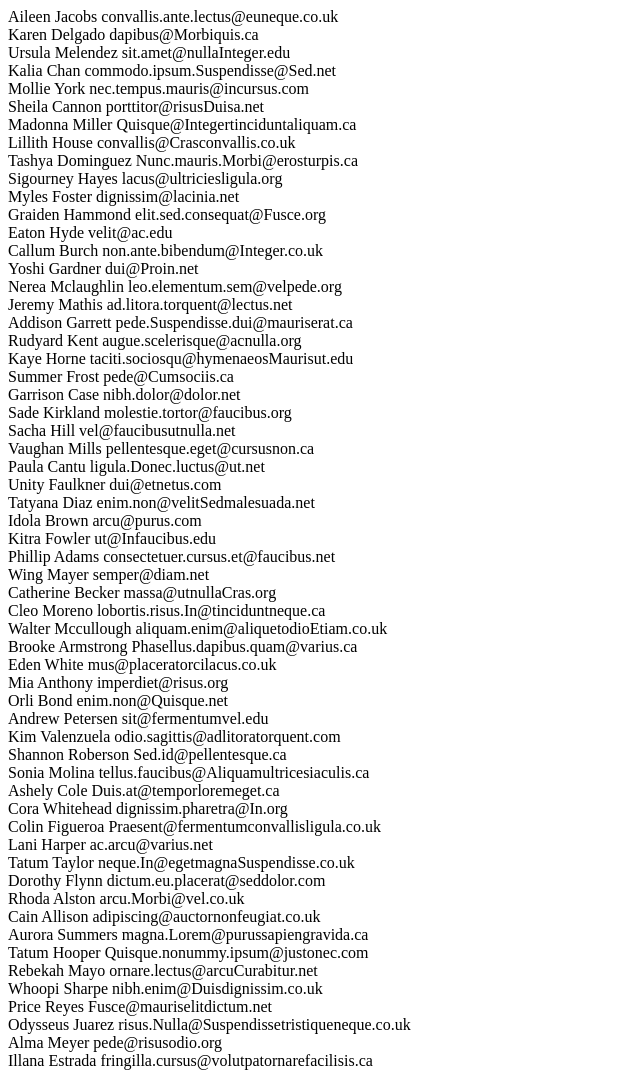
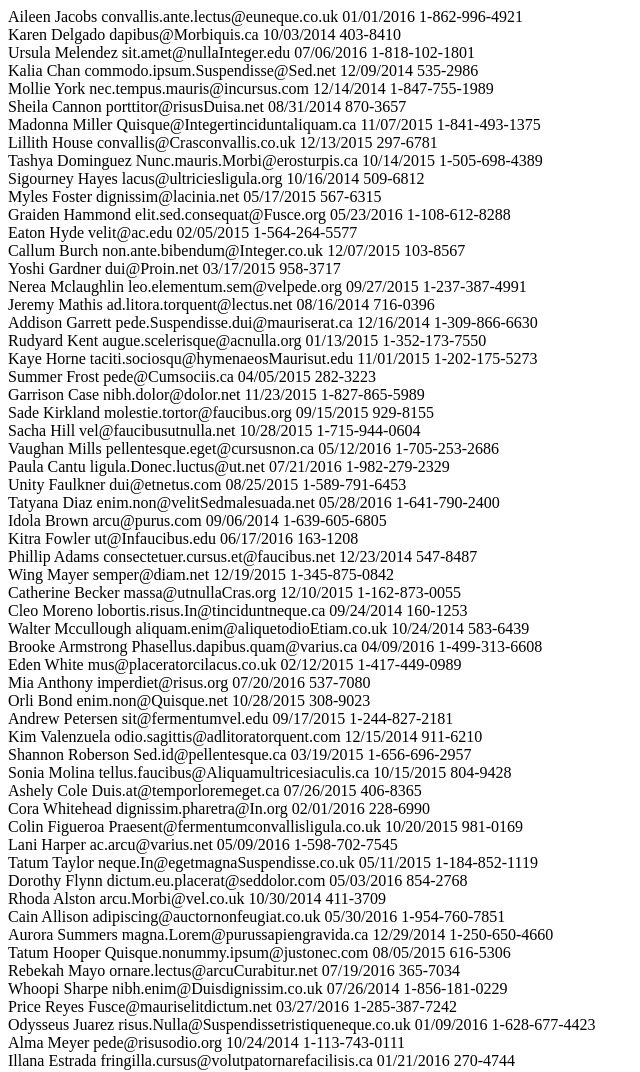
Before and after one commit to Durmaethor/angular-drills, a plain HTML site: page app2-an_array/index.html in a window 1280 px wide. Shown: the top 1072 px of the page, without its empty margins (0-640 px from the left). Drawn offline with nearby package versions, Linux system fonts and the light colour scheme.

Commit message:
Number two completed

```diff
--- a/app2-an_array/index.html
+++ b/app2-an_array/index.html
@@ -7,6 +7,8 @@
 		<div ng-repeat="array in array">
 			<span>{{array.name}}</span>
 			<span>{{array.email}}</span>
+			<span>{{array.dateEmployed}}</span>
+			<span>{{array.phone}}</span>
 		</div>
 
 
```
